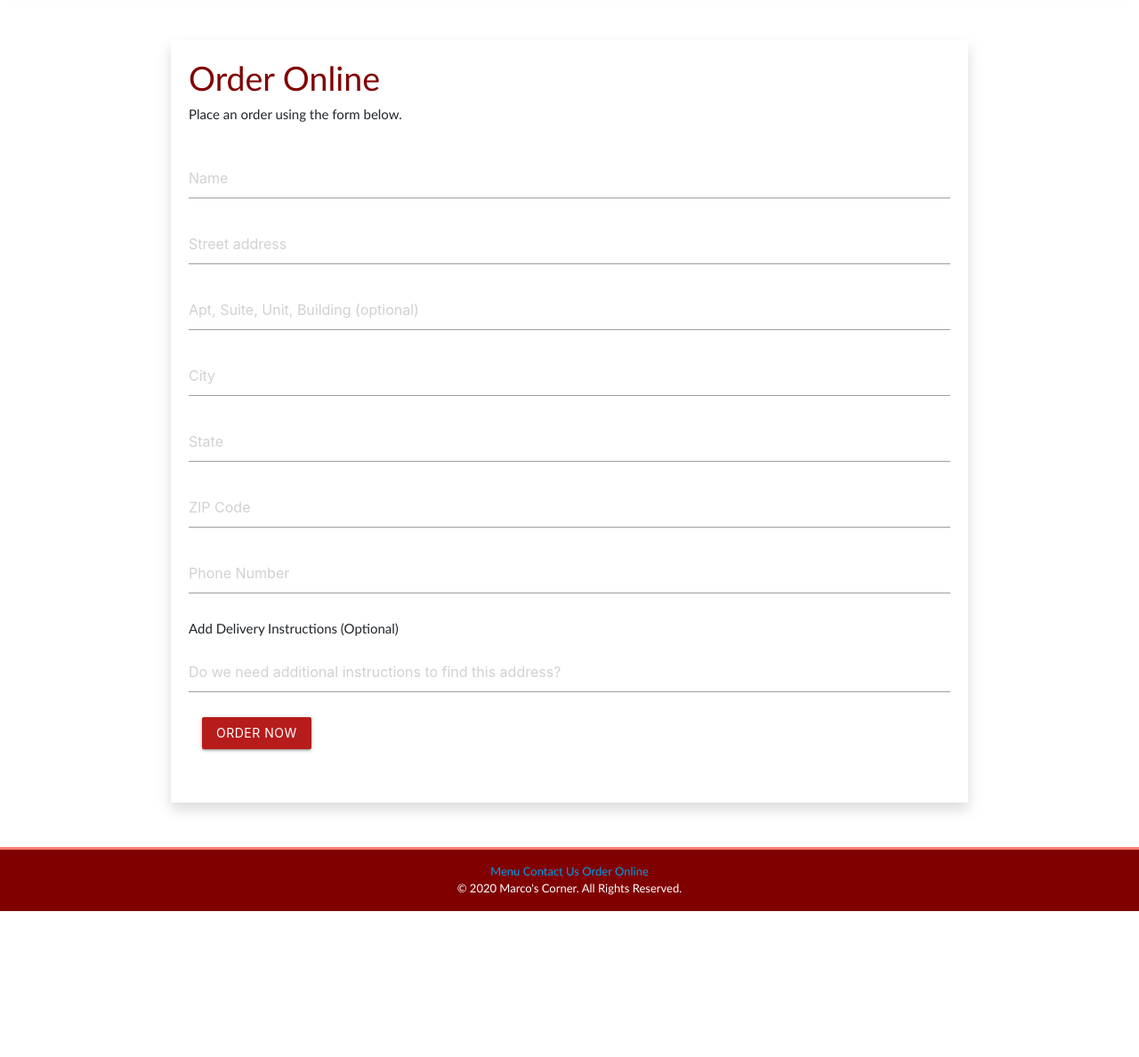
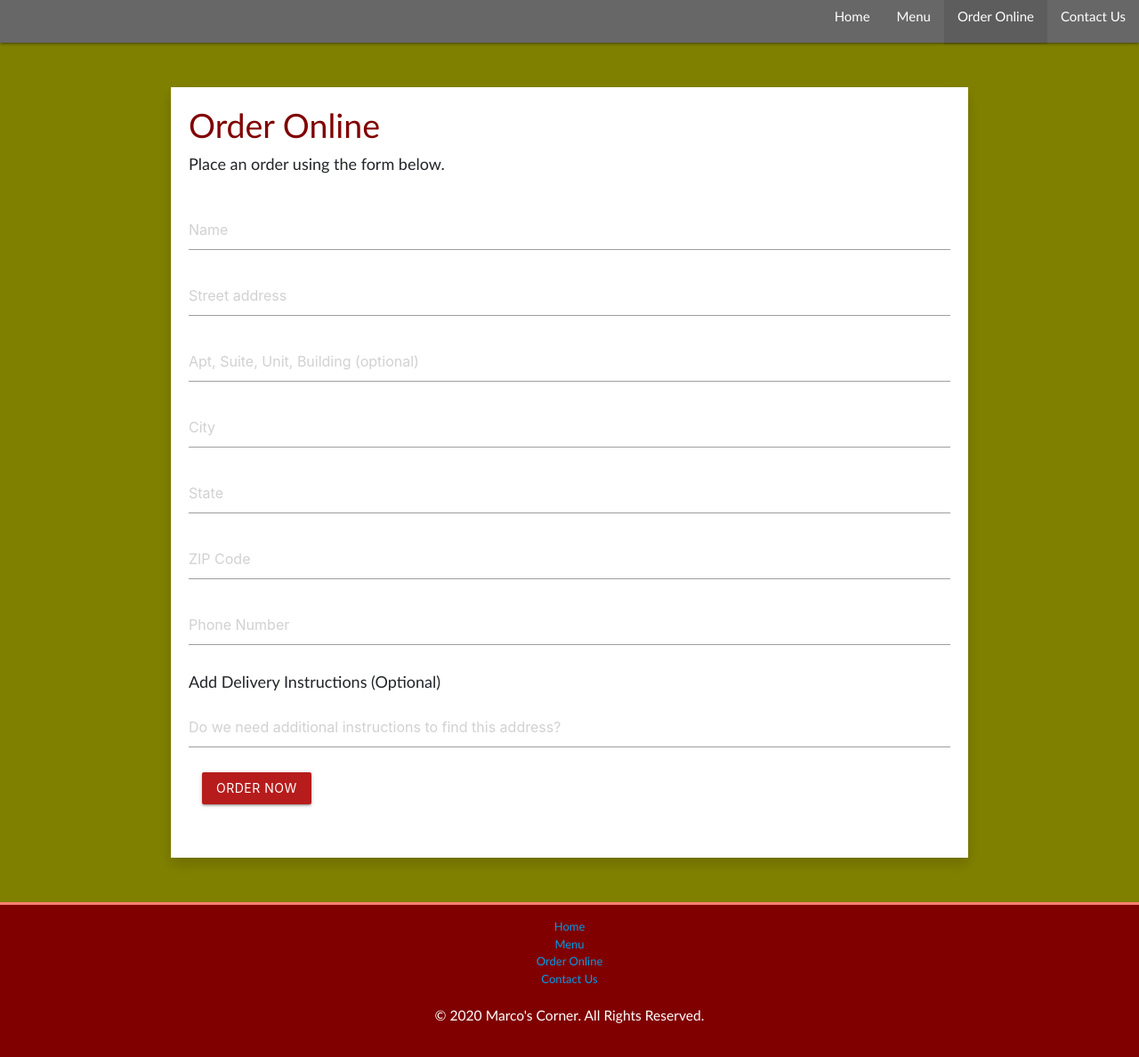
Before and after one commit to mikeyo89/best-website-ever, a plain HTML site: page orderOnline.html in a window 1280 px wide. Shown: the part 144-1332 px from the top of the page at 89% size. Before the commit the page ends 1168 px from the top, so only its background shows below. Drawn offline with nearby package versions, Linux system fonts and the light colour scheme.

Commit message:
Added some optimizations and recommendations by Elena and Cristina

```diff
--- a/orderOnline.html
+++ b/orderOnline.html
@@ -5,7 +5,7 @@
     <meta name="viewport" content="width=device-width, initial-scale=1.0">
     <link rel="stylesheet" href="https://stackpath.bootstrapcdn.com/bootstrap/4.5.0/css/bootstrap.min.css" integrity="sha384-9aIt2nRpC12Uk9gS9baDl411NQApFmC26EwAOH8WgZl5MYYxFfc+NcPb1dKGj7Sk" crossorigin="anonymous">
     <link rel="stylesheet" href="https://cdnjs.cloudflare.com/ajax/libs/materialize/1.0.0/css/materialize.min.css">
-    <link rel="stylesheet" href="static/css/orderOnline.css">
+    <link rel="stylesheet" href="static/css/main.css">
     <link rel="icon" href="static/img/favicon.png" type="image/x-icon">
     <script src="https://cdnjs.cloudflare.com/ajax/libs/materialize/1.0.0/js/materialize.min.js"></script>
     <title>Order Online | Marco's Corner</title>
@@ -14,25 +14,30 @@
 <body>
     <header class="bg-header">
         <div class="container shadow">
-            <a href="index.html" class="heading"><img src="static/img/main-menu-pizza.jpg" class="img-header"></a>
-            <a href="index.html" class="heading">Marco's Corner</a>
+            <a href="index.html" class="header"><img src="static/img/main-menu-pizza.jpg" class="img-header"></a>
+            <a href="index.html" class="header">Marco's Corner</a>
         </div>
-        <nav>
+        <nav class="bg-nav-color">
             <div class="nav-wrapper">
+                <a href="#" data-target="sidenav-trigger" class="sidenav-trigger"><i class="fas fa-bars"></i></a>
                 <ul id="nav-mobile" class="right hide-on-med-and-down">
-                    <li><a href="menu.html">Menu</a></li>
-                    <li><a href="contact.html">Contact Us</a></li>
-                    <li><a href="orderOnline.html">Order Online</a></li>
+                    <li><a class="waves-effect text-decoration-none hoverable" href="index.html">Home</a></li>
+                    <li><a class="waves-effect text-decoration-none hoverable" href="Menu.html">Menu</a></li>
+                    <li class="active"><a class="waves-effect text-decoration-none hoverable" href="orderOnline.html">Order Online</a></li>
+                    <li><a class="waves-effect text-decoration-none hoverable" href="contact.html">Contact Us</a></li>
                 </ul>
             </div>
         </nav>
+
+        <ul class="sidenav" id="sidenav-trigger">
+            <li><a class="subheader">Marco's Corner</a></li>
+            <li><a class="waves-effect text-decoration-none hoverable" href="index.html">Home</a></li>
+            <li><a class="waves-effect text-decoration-none hoverable" href="Menu.html">Menu</a></li>
+            <li><a class="waves-effect text-decoration-none hoverable" href="orderOnline.html">Order Online</a></li>
+            <li><a class="waves-effect text-decoration-none hoverable" href="contact.html">Contact Us</a></li>
+        </ul>
     </header>
 
-<!--    <section class="pizzaheader">
-        <img src="static/img/pizza-order-online-header.jpg">
-
-    </section>
--->
     <main class="main shadow">
         <section class="h1">Order Online</section>
         <p>Place an order using the form below.</p>
@@ -40,16 +45,9 @@
         <div class="row">
             <form class="col s12" action="Menu.html">
                 <div class="row">
-                <br>
                     <input type="text" name="name" placeholder="Name" required>
                 </div>
 
-        <!--        <input type="radio" name="delivery" value="takeout" id="takeout">
-                <label for="takeout">Takeout</label>
-                <br>
-                <input type="radio" name="delivery" value="delivery" id="delivery">
-                <label for="delivery">Delivery</label>
-        -->
                 <div class="row">
                     <input type="text" name="address" placeholder="Street address" required>
                 </div>
@@ -80,7 +78,7 @@
                 </div>
                 <div class="row">
                     <div class="col-12">
-                    <button class="btn red darken-4">Order Now</button>
+                        <button class="btn red darken-4 waves-effect hoverable">Order Now</button>
                     </div>
                 </div>
             </form>
@@ -90,14 +88,21 @@
     <footer>
         <div class="footer">
             <div class="footerLinks">
+                <a href="index.html">Home</a>
                 <a href="Menu.html">Menu</a>
+                <a href="orderOnline.html">Order Online</a>
                 <a href="contact.html">Contact Us</a>
-                <a href="orderOnline.html">Order Online</a>
                 <br>
             </div>
-                <p>&copy; 2020 Marco's Corner. All Rights Reserved.</p>
+                <p>&copy; 2020 Marco's Corner. All Rights Reserved.</p><br>
         </div>
     </footer>
+    <script>
+        document.addEventListener('DOMContentLoaded', function() {
+            var elems = document.querySelectorAll('.sidenav');
+            var instances = M.Sidenav.init(elems);
+        });
+    </script>
 
 </body>
 </html>
--- a/static/css/Desserts.Css
+++ b/static/css/Desserts.Css
@@ -1,5 +1,9 @@
 body {
     font-family: Calibri, 'Courier New', Courier, monospace;
+}
+
+h1 {
+    font-size: 2.5em;
 }
 
 *{margin: 0; padding: 0;}
@@ -39,6 +43,10 @@ body {
 
 .bg-header {
     background-color: #800000;
+}
+
+.bg-nav-color {
+    background-color: #676767;
 }
 /* End Header CSS */
 
--- a/static/css/home.css
+++ b/static/css/home.css
@@ -1,6 +1,10 @@
 body {
     font-family: Calibri, 'Courier New', Courier, monospace;
     background-color: olive;
+}
+
+.bg-nav-color {
+    background-color: #676767;
 }
 
 .main {
--- a/static/css/main.css
+++ b/static/css/main.css
@@ -31,6 +31,10 @@ section {
 
 .bg-header {
     background-color: #800000;
+}
+
+.bg-nav-color {
+    background-color: #676767;
 }
 
 .input-field input[type=text]:focus + label {
```
Also changed, not shown: Menu.html (+14 -34 lines), contact.html (+3 -8 lines), index.html (+6 -2 lines), success.html (+6 -4 lines), 1 other file. Lines whose indentation alone changed are shown as unchanged.
